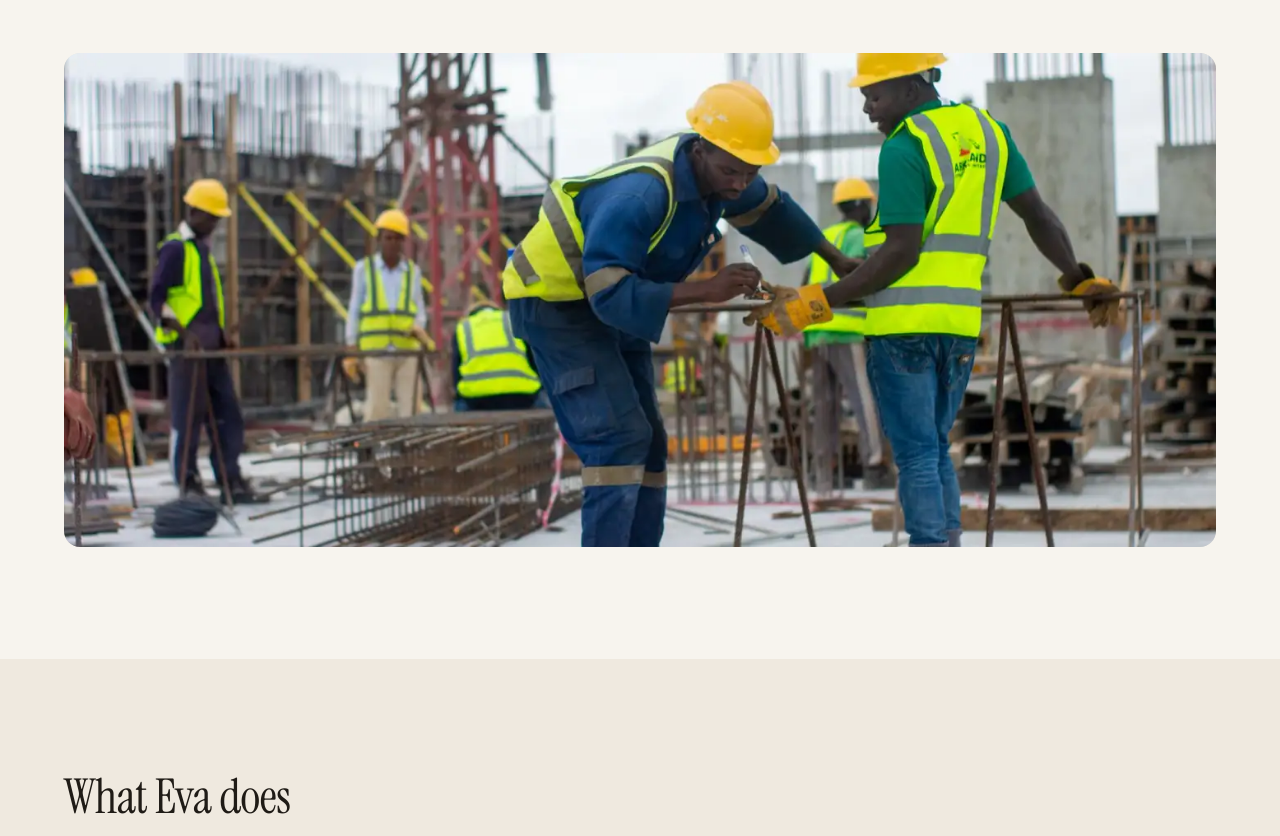
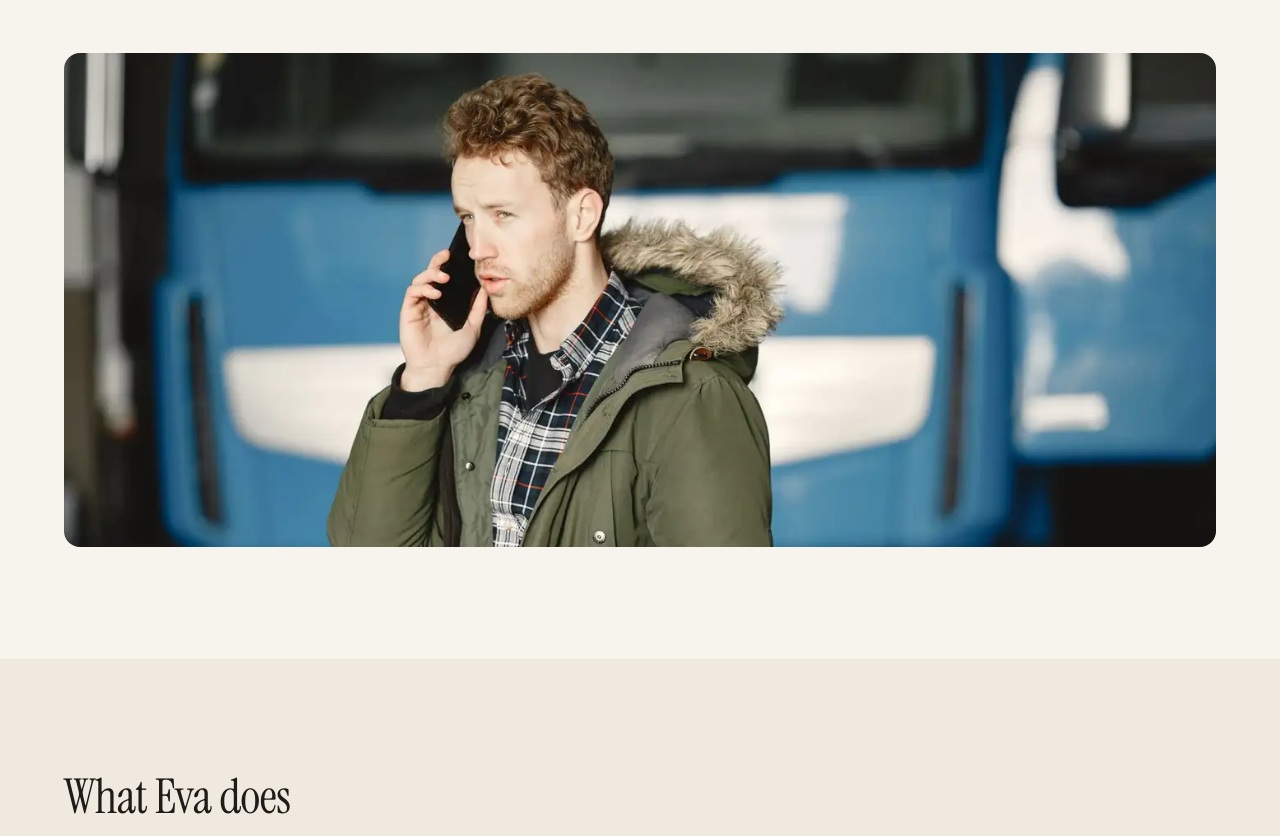
Before and after one commit to ShreyashW32/heareva-site, a plain HTML site: page index.html in a window 1280 px wide. Shown: the part 1852-2688 px from the top of the page. Drawn offline with Linux system fonts and the light colour scheme.

Commit message:
Replace the How it works banner with a tradesman on a call by his truck
The building-crew photo did not fit a section about following up enquiries. New free Pexels photo,
30 KB WebP; credits now in assets/photo-credits-v5.txt. Scripts untouched.

Co-Authored-By: Claude Opus 5.5 <noreply@anthropic.com>

```diff
--- a/index.html
+++ b/index.html
@@ -440,7 +440,7 @@ footer a { color: var(--on-night-2); }
           <p>Anyone interested gets a callback request with the time they asked for. Someone from your team still makes that call.</p>
         </li>
       </ol>
-      <figure class="banner"><img src="assets/photo-banner-2.webp" width="1400" height="600" loading="lazy" decoding="async" alt="A construction crew in hard hats and high-visibility vests working on a building site"></figure>
+      <figure class="banner"><img src="assets/photo-banner-3.webp" width="1400" height="600" loading="lazy" decoding="async" alt="A tradesman taking a phone call beside his truck"></figure>
     </div>
   </section>
 
```
Also changed, not shown: assets/photo-banner-2.webp (deleted), assets/photo-banner-3.webp (added), assets/photo-credits-v5.txt.
